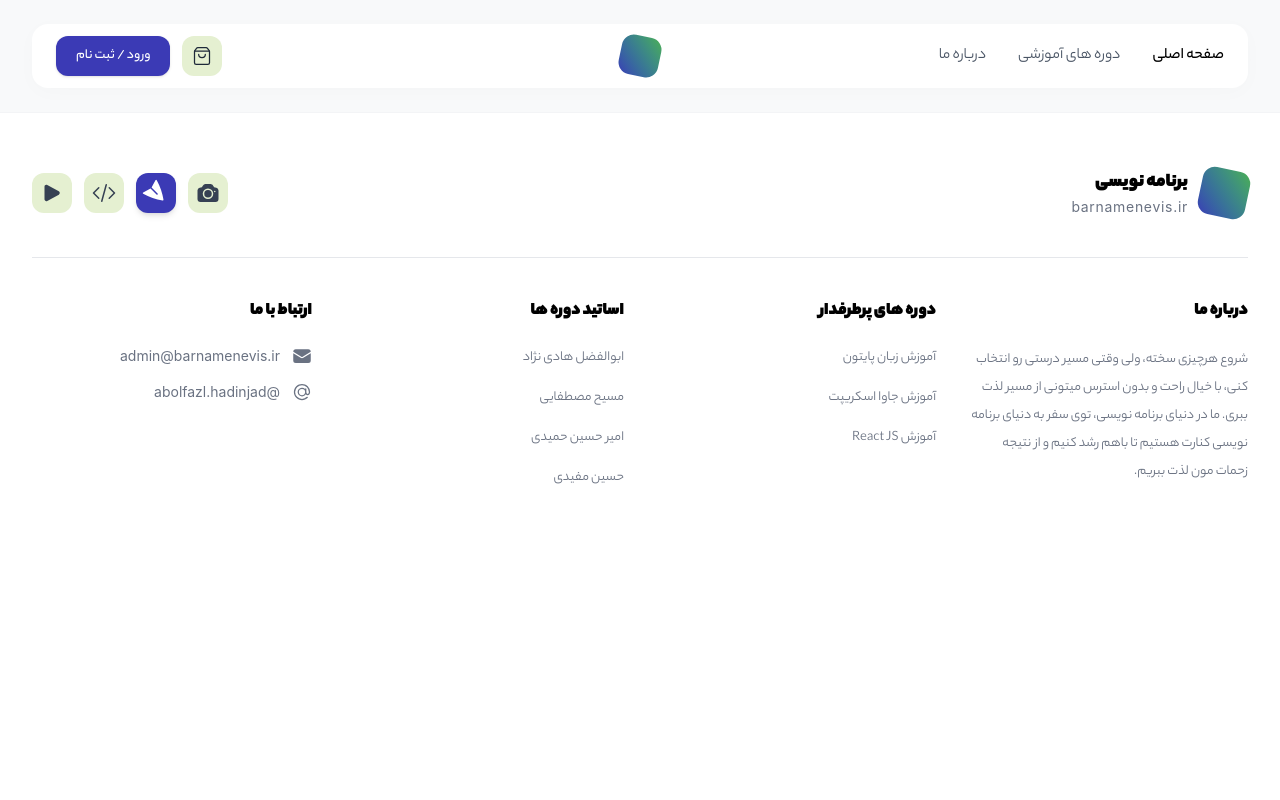
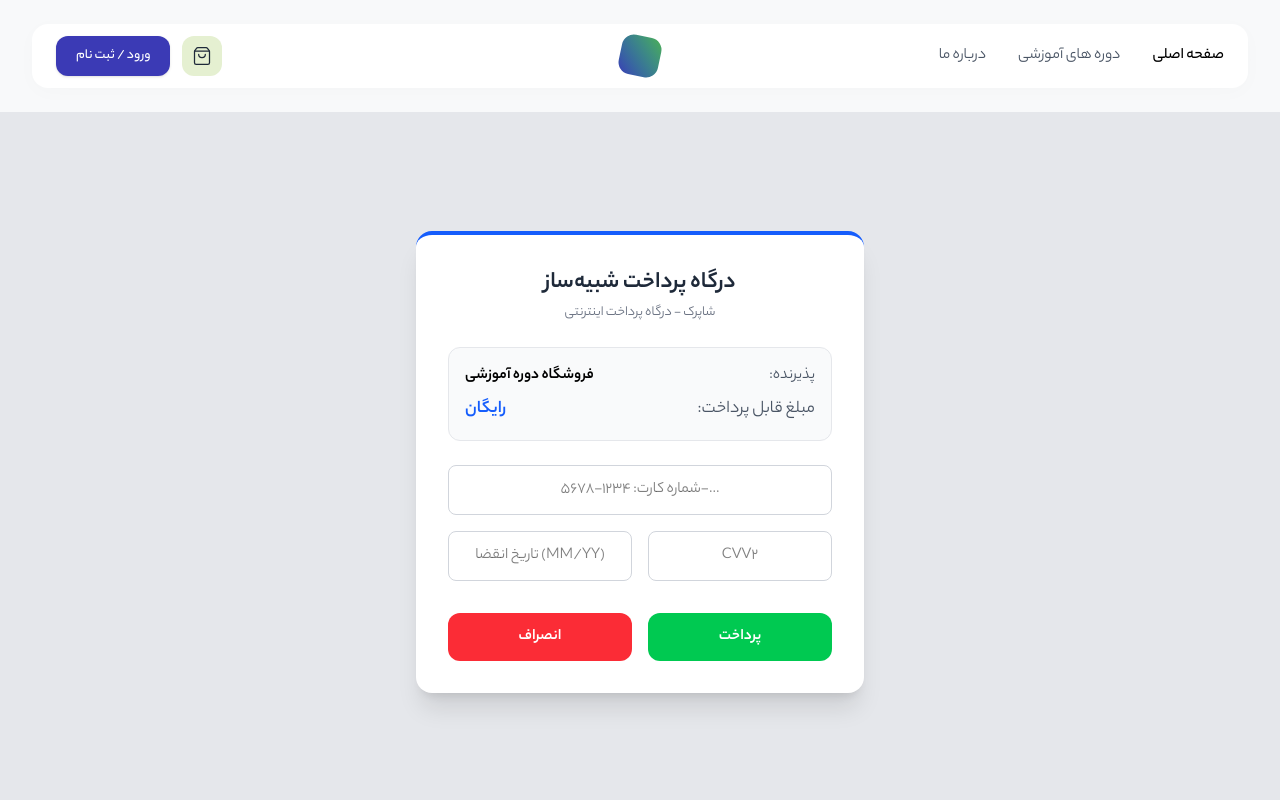
Before and after one commit to abolfazlhn4/codelearn, a React (Vite) app in the folder frontend/: page /payment in a window 1280 px wide. Shown: the top 800 px of the page. Built offline with nearby package versions, Linux system fonts and the light colour scheme.

Commit message:
Checkout and Payment  pages

```diff
--- a/frontend/src/App.jsx
+++ b/frontend/src/App.jsx
@@ -1,9 +1,7 @@
-// src/App.jsx
-
 import React from "react";
 import { BrowserRouter, Routes, Route } from "react-router-dom";
 import { FavoritesProvider } from "./context/FavoritesContext";
-import { CartProvider } from "./context/CartContext"; // این خط اضافه شد
+import { CartProvider } from "./context/CartContext";
 import Navbar from "./components/Navbar";
 import Footer from "./components/Footer";
 import Home from "./pages/Home";
@@ -12,7 +10,9 @@ import CoursesArchive from "./pages/CoursesArchive";
 import Aboutus from "./pages/Aboutus";
 import Auth from "./pages/Auth";
 import UserPanel from "./pages/UserPanel";
-import Cart from "./pages/Cart"; // این خط اضافه شد
+import Cart from "./pages/Cart";
+import Checkout from "./pages/Checkout";
+import PaymentGateway from "./pages/PaymentGateway";
 
 function App() {
   return (
@@ -28,6 +28,8 @@ function App() {
             <Route path="/auth" element={<Auth />} />
             <Route path="/panel" element={<UserPanel />} />
             <Route path="/cart" element={<Cart />} />
+            <Route path="/checkout" element={<Checkout />} />
+            <Route path="/payment" element={<PaymentGateway />} />
           </Routes>
           <Footer />
         </BrowserRouter>
--- a/frontend/src/components/Navbar.jsx
+++ b/frontend/src/components/Navbar.jsx
@@ -16,7 +16,7 @@ const Navbar = () => {
     { name: "درباره ما", href: "/Aboutus", active: false },
   ];
 
-  const { cartItems } = useCart(); // تعداد آیتم ها رو از کانتکست بگیر
+  const { cartItems } = useCart();
 
   return (
     <header
--- a/frontend/src/pages/Cart.jsx
+++ b/frontend/src/pages/Cart.jsx
@@ -89,9 +89,12 @@ const Cart = () => {
                 <p className="text-xs text-gray-400 mb-6">
                   هزینه‌های ارسال در مرحله بعد محاسبه خواهد شد.
                 </p>
-                <button className="w-full bg-[#4b9b65] text-white py-3 rounded-xl hover:bg-green-700 transition-colors shadow-sm font-medium">
-                  ادامه فرآیند خرید
-                </button>
+                <Link
+                  to="/checkout"
+                  className="w-full block text-center bg-blue-600 hover:bg-blue-700 text-white py-3 rounded-lg font-bold transition-colors shadow-md mb-3"
+                >
+                  ادامه جهت تسویه حساب
+                </Link>
               </div>
             </div>
           </div>
--- /dev/null
+++ b/frontend/src/pages/Checkout.jsx
@@ -0,0 +1,148 @@
+import React, { useState } from "react";
+import { useNavigate } from "react-router-dom";
+import { useCart } from "../context/CartContext";
+
+// تبدیل اعداد فارسی به انگلیسی و محاسبه قیمت
+const parsePrice = (priceString) => {
+  if (typeof priceString !== "string" || priceString === "رایگان") return 0;
+  const persianDigits = ["۰", "۱", "۲", "۳", "۴", "۵", "۶", "۷", "۸", "۹"];
+  let normalized = priceString.replace(/[۰-۹]/g, (w) =>
+    persianDigits.indexOf(w),
+  );
+  normalized = normalized
+    .replace(/,/g, "")
+    .replace("تومان", "")
+    .replace("هزار", "000")
+    .replace(/\s/g, "");
+  return parseInt(normalized, 10) || 0;
+};
+
+export default function Checkout() {
+  const { cartItems } = useCart();
+  const navigate = useNavigate();
+  const [discountCode, setDiscountCode] = useState("");
+
+  const totalPrice = cartItems.reduce(
+    (total, item) => total + parsePrice(item.price),
+    0,
+  );
+
+  const handleSubmit = (e) => {
+    e.preventDefault();
+    navigate("/payment");
+  };
+
+  if (cartItems.length === 0) {
+    return (
+      <div className="text-center py-20">
+        <h2 className="text-2xl font-bold mb-4">سبد خرید شما خالی است!</h2>
+        <button
+          onClick={() => navigate("/")}
+          className="text-blue-600 hover:underline"
+        >
+          بازگشت به صفحه اصلی
+        </button>
+      </div>
+    );
+  }
+
+  return (
+    <div className="max-w-4xl mx-auto p-4 py-8" dir="rtl">
+      <h2 className="text-2xl font-bold mb-6 text-gray-800">
+        تکمیل اطلاعات خرید
+      </h2>
+
+      <div className="flex flex-col md:flex-row gap-6">
+        <div className="flex-1 bg-white p-6 rounded-2xl shadow-sm border border-gray-100">
+          <form
+            id="checkout-form"
+            onSubmit={handleSubmit}
+            className="space-y-4"
+          >
+            <div className="grid grid-cols-1 md:grid-cols-2 gap-4">
+              <div>
+                <label className="block text-sm text-gray-600 mb-1">نام</label>
+                <input
+                  required
+                  type="text"
+                  className="w-full border border-gray-200 rounded-lg p-2.5 outline-none focus:border-blue-500"
+                />
+              </div>
+              <div>
+                <label className="block text-sm text-gray-600 mb-1">
+                  نام خانوادگی
+                </label>
+                <input
+                  required
+                  type="text"
+                  className="w-full border border-gray-200 rounded-lg p-2.5 outline-none focus:border-blue-500"
+                />
+              </div>
+            </div>
+            <div>
+              <label className="block text-sm text-gray-600 mb-1">
+                شماره تلفن
+              </label>
+              <input
+                required
+                type="tel"
+                pattern="^09[0-9]{9}$"
+                maxLength="11"
+                title="شماره تلفن باید ۱۱ رقمی باشد و با 09 شروع شود"
+                onInput={(e) => {
+                  e.target.value = e.target.value.replace(/[^0-9]/g, "");
+                }}
+                className="w-full border border-gray-200 rounded-lg p-2.5 outline-none focus:border-blue-500 text-left"
+                dir="ltr"
+                placeholder="09123456789"
+              />
+            </div>
+            <div>
+              <label className="block text-sm text-gray-600 mb-1">
+                کد تخفیف (اختیاری)
+              </label>
+              <div className="flex gap-2">
+                <input
+                  type="text"
+                  value={discountCode}
+                  onChange={(e) => setDiscountCode(e.target.value)}
+                  className="flex-1 border border-gray-200 rounded-lg p-2.5 outline-none focus:border-blue-500"
+                />
+                <button
+                  type="button"
+                  className="bg-gray-100 px-4 rounded-lg text-sm font-medium hover:bg-gray-200"
+                >
+                  اعمال
+                </button>
+              </div>
+            </div>
+          </form>
+        </div>
+
+        <div className="w-full md:w-80 bg-gray-50 p-6 rounded-2xl border border-gray-200 h-fit">
+          <h3 className="font-bold text-lg mb-4">خلاصه سفارش</h3>
+          <div className="flex justify-between text-gray-600 mb-2 text-sm">
+            <span>تعداد دوره‌ها:</span>
+            <span>{cartItems.length} دوره</span>
+          </div>
+          <div className="flex justify-between font-bold text-gray-800 text-lg border-t pt-4 mt-4">
+            <span>مبلغ کل:</span>
+            <span>
+              {totalPrice > 0
+                ? `${totalPrice.toLocaleString("fa-IR")} تومان`
+                : "رایگان"}
+            </span>
+          </div>
+
+          <button
+            type="submit"
+            form="checkout-form"
+            className="w-full mt-6 bg-green-500 hover:bg-green-600 text-white font-bold py-3 rounded-xl transition-colors"
+          >
+            ادامه جهت پرداخت
+          </button>
+        </div>
+      </div>
+    </div>
+  );
+}
--- /dev/null
+++ b/frontend/src/pages/PaymentGateway.jsx
@@ -0,0 +1,109 @@
+import React from "react";
+import { useNavigate } from "react-router-dom";
+import { useCart } from "../context/CartContext";
+
+const parsePrice = (priceString) => {
+  if (typeof priceString !== "string" || priceString === "رایگان") return 0;
+  const persianDigits = ["۰", "۱", "۲", "۳", "۴", "۵", "۶", "۷", "۸", "۹"];
+  let normalized = priceString.replace(/[۰-۹]/g, (w) =>
+    persianDigits.indexOf(w),
+  );
+  normalized = normalized
+    .replace(/,/g, "")
+    .replace("تومان", "")
+    .replace("هزار", "000")
+    .replace(/\s/g, "");
+  return parseInt(normalized, 10) || 0;
+};
+
+export default function PaymentGateway() {
+  const navigate = useNavigate();
+  const { clearCart, cartItems } = useCart();
+
+  const totalPrice = cartItems.reduce(
+    (total, item) => total + parsePrice(item.price),
+    0,
+  );
+
+  const handlePayment = () => {
+    alert("پرداخت با موفقیت انجام شد! از خرید شما متشکریم.");
+    clearCart();
+    navigate("/");
+  };
+
+  const handleCancel = () => {
+    alert("پرداخت لغو شد.");
+    navigate("/checkout");
+  };
+
+  return (
+    <div
+      className="min-h-[calc(100vh-100px)] bg-gray-200 flex items-center justify-center p-4"
+      dir="rtl"
+    >
+      <div className="bg-white p-8 rounded-2xl shadow-xl w-full max-w-md border-t-4 border-blue-600">
+        <div className="text-center mb-6">
+          <h2 className="text-2xl font-bold text-gray-800">
+            درگاه پرداخت شبیه‌ساز
+          </h2>
+          <p className="text-sm text-gray-500 mt-1">
+            شاپرک - درگاه پرداخت اینترنتی
+          </p>
+        </div>
+
+        <div className="bg-gray-50 p-4 rounded-xl mb-6 border border-gray-200">
+          <div className="flex justify-between mb-2">
+            <span className="text-gray-600">پذیرنده:</span>
+            <span className="font-bold">فروشگاه دوره آموزشی</span>
+          </div>
+          <div className="flex justify-between text-lg">
+            <span className="text-gray-600">مبلغ قابل پرداخت:</span>
+            <span className="font-bold text-blue-600">
+              {totalPrice > 0
+                ? `${totalPrice.toLocaleString("fa-IR")} تومان`
+                : "رایگان"}
+            </span>
+          </div>
+        </div>
+
+        <div className="space-y-4 mb-8">
+          <input
+            type="text"
+            placeholder="شماره کارت: ۱۲۳۴-۵۶۷۸-..."
+            className="w-full border border-gray-300 rounded-lg p-3 text-center outline-none focus:border-blue-500"
+            dir="ltr"
+          />
+          <div className="flex gap-4">
+            <input
+              type="text"
+              placeholder="CVV2"
+              className="w-1/2 border border-gray-300 rounded-lg p-3 text-center outline-none focus:border-blue-500"
+              dir="ltr"
+            />
+            <input
+              type="text"
+              placeholder="تاریخ انقضا (MM/YY)"
+              className="w-1/2 border border-gray-300 rounded-lg p-3 text-center outline-none focus:border-blue-500"
+              dir="ltr"
+            />
+          </div>
+        </div>
+
+        <div className="flex gap-4">
+          <button
+            onClick={handlePayment}
+            className="flex-1 bg-green-500 hover:bg-green-600 text-white font-bold py-3 rounded-xl transition-colors"
+          >
+            پرداخت
+          </button>
+          <button
+            onClick={handleCancel}
+            className="flex-1 bg-red-500 hover:bg-red-600 text-white font-bold py-3 rounded-xl transition-colors"
+          >
+            انصراف
+          </button>
+        </div>
+      </div>
+    </div>
+  );
+}
```
